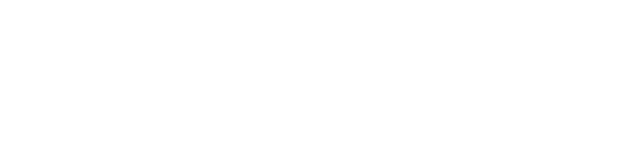
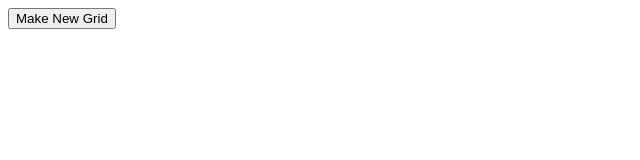
Before and after one commit to calme-roops/Etch-A-Sketch, a plain HTML site: page index.html in a window 1280 px wide. Shown: the whole page, without its empty margins (0-640 px from the left). Drawn offline with Linux system fonts and the light colour scheme.

Commit message:
Add button to make new grid

```diff
--- a/index.html
+++ b/index.html
@@ -2,14 +2,16 @@
 <html lang="en">
 <head>
     <meta charset="UTF-8">
-    <meta http-equiv="X-UA-Compatible" content="IE=edge">
     <meta name="viewport" content="width=device-width, initial-scale=1.0">
     <script src="script.js" defer></script>
     <link rel="stylesheet" href="style.css">
     <title>Etch-A-Sketch</title>
 </head>
 <body>
-    <div id="container">
+    <div class="button-container">
+        <button class="grid-button">Make New Grid</button>
     </div>
+
+    <div id="container"></div>
 </body>
 </html>
```
